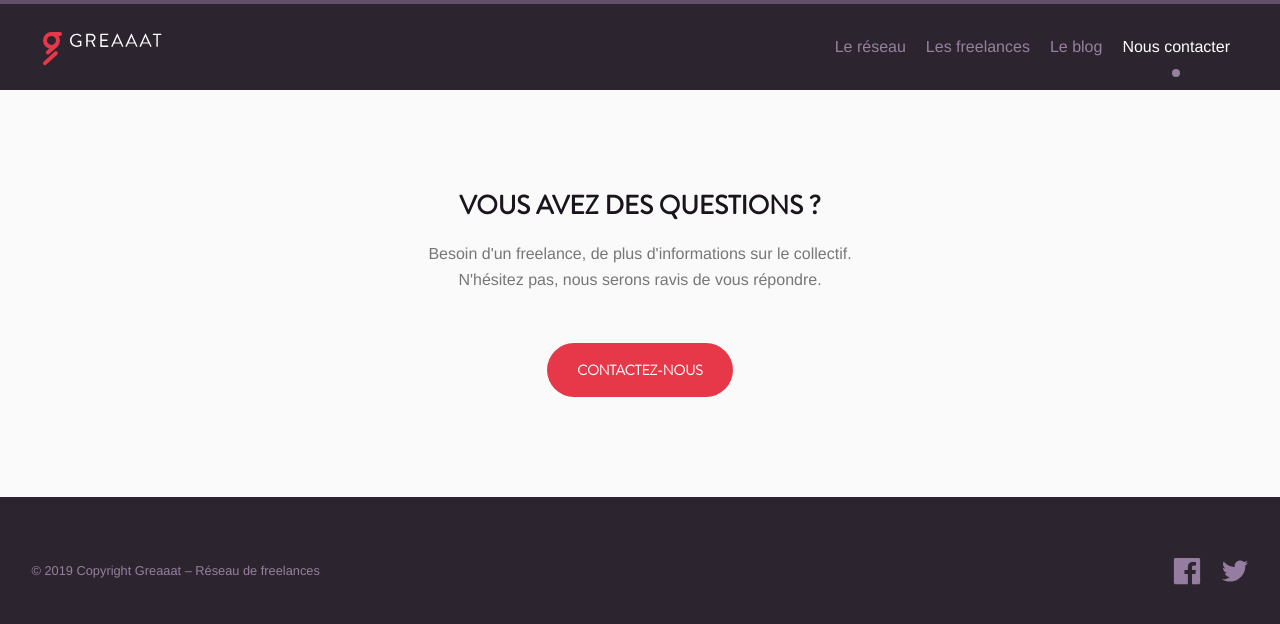
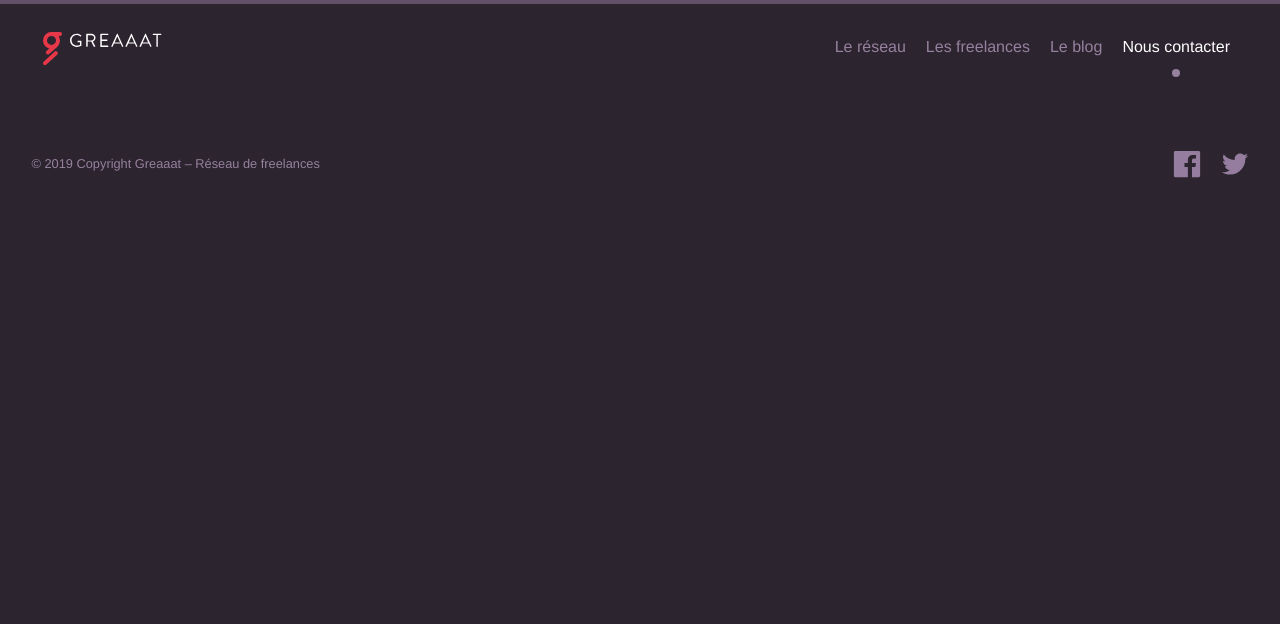
Before and after one commit to hellodeloo/the-greaaat-gatsby, a Gatsby site: page /contact in a window 1280 px wide. Built offline with nearby package versions, Linux system fonts and the light colour scheme; Gatsby itself is replaced by a stand-in of ours.

Commit message:
Hide the sub-footer on the contact page

```diff
--- a/src/components/Footer.js
+++ b/src/components/Footer.js
@@ -1,8 +1,9 @@
 import React from 'react'
 import { Link } from 'gatsby'
 
-export default () => (
+export default ({ subFooter }) => (
   <>
+    { subFooter &&
       <div className="sub-footer txt-center">
         <div className="wrapper">
           <div className="hero">
@@ -13,6 +14,7 @@ export default () => (
           <Link to="/contact" className="btn">Contactez-nous</Link>
         </div>
       </div>
+    }
 
     <footer className="footer wrapper" role="contentinfo">
       <div className="disp-t">
--- a/src/components/Page.js
+++ b/src/components/Page.js
@@ -5,16 +5,18 @@ import Header from '../components/Header'
 import Main from '../components/Main'
 import Footer from '../components/Footer'
 
-export default ({ bodyClass, children }) => (
+export default ({ bodyClass, children, subFooter = true }) => (
   <>
     <Helmet
       bodyAttributes={{ class: bodyClass }}
     />
 
     <Header current={bodyClass} />
+
     <Main>
       {children}
     </Main>
-    <Footer />
+
+    <Footer subFooter={subFooter} />
   </>
 )
--- a/src/pages/contact.js
+++ b/src/pages/contact.js
@@ -3,5 +3,5 @@ import React from 'react'
 import Page from '../components/Page'
 
 export default () => (
-  <Page bodyClass='contact' />
+  <Page bodyClass='contact' subFooter={false} />
 )
```
Lines whose indentation alone changed are shown as unchanged.
